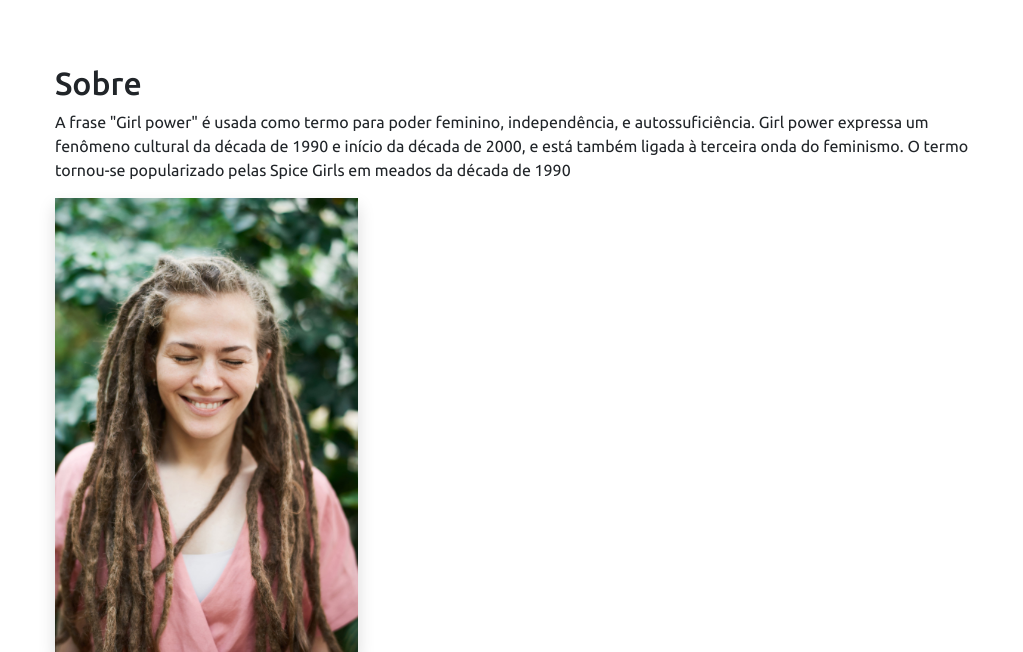
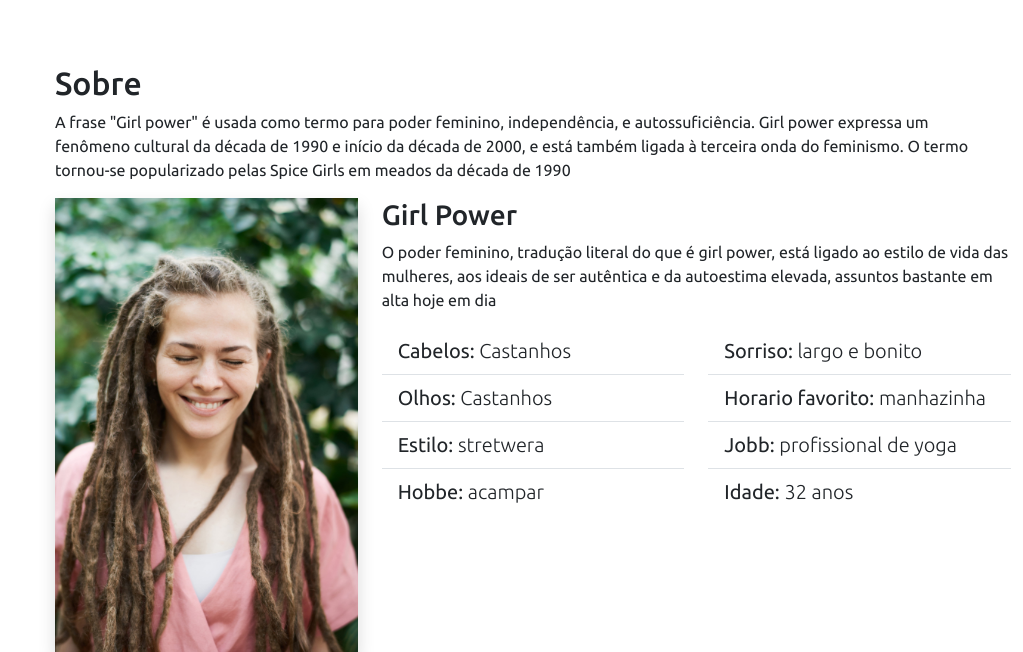
Before and after one commit to Anaellen123/first_fk, a Flask app: page / in a window 1280 px wide. Shown: the part 800-1452 px from the top of the page, without its empty margins (257-1280 px from the left). Run offline with Flask 3, Linux system fonts and the light colour scheme; some libraries are stand-ins or nearby versions.

Commit message:
DDécimo primeiro commit

```diff
--- a/templates/index.html
+++ b/templates/index.html
@@ -94,12 +94,59 @@
             <div class="row">
                 <div class="col-md-4">
                     <img class="img-fluid shadow" src="../static/img/perfil.jpg" alt="foto da garota">
+
                 </div>
+                <div class="col-md-8">
+
+                <h3>Girl Power</h3>
+                <p> O poder feminino, tradução literal do que é girl power, está ligado
+                    ao estilo de vida das mulheres, aos ideais de ser autêntica e
+                    da autoestima elevada, assuntos bastante em alta hoje em dia
+                </p>
+
+                    <div class="row">
+
+                        <div class="col-md-6">
+
+                            <ul class="list-group list-group-flush fs-5">
+                                <li class="list-group-item">Cabelos: <span class="fw-lighter">Castanhos</span>
+                                </li>
+                                <li class="list-group-item">
+                                    Olhos: <span class="fw-lighter">Castanhos</span>
+                                </li>
+                                <li class="list-group-item">Estilo: <span class="fw-lighter">stretwera</span></li>
+                                <li class="list-group-item">Hobbe: <span class="fw-lighter">acampar</span></li>
+
+
+                            </ul>
+
+                        </div>
+
+                        <div class="col-md-6">
+
+                            <ul class="list-group list-group-flush fs-5">
+                                <li class="list-group-item">
+                                    Sorriso: <span class="fw-lighter">largo e bonito</span></li>
+                                <li class="list-group-item">Horario favorito: <span class="fw-lighter">manhazinha</span></li>
+                                <li class="list-group-item">Jobb: <span class="fw-lighter">profissional de yoga</span></li>
+                                <li class="list-group-item">Idade: <span class="fw-lighter">32 anos</span></li>
+
+
+                            </ul>
+
+                        </div>
+
+                    </div>
+
+
+
+                </div>
+
             </div>
 
-            <div class="col-md-8">
 
-            </div>
+
+
 
         </section>
 
```
